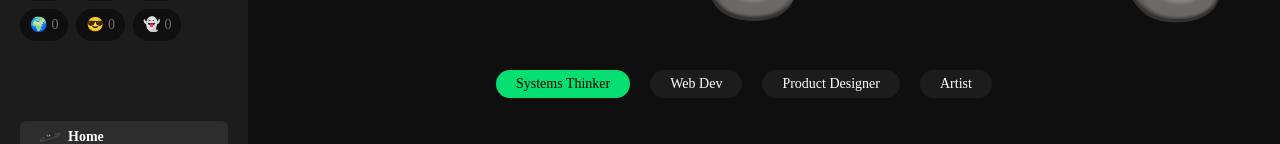
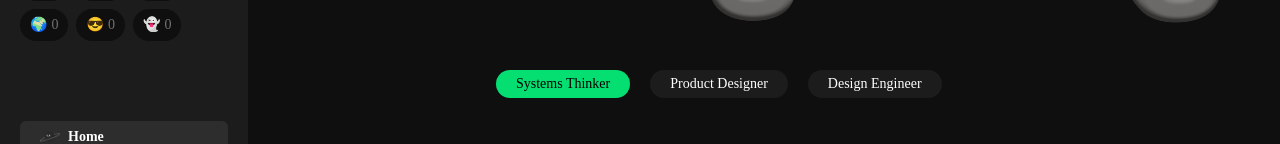
Before and after one commit to 0CocoWang0/magico-space-profile, a Next.js app: page / in a window 1280 px wide. Shown: the part 357-501 px from the top of the page. Built offline with nearby package versions, Linux system fonts and the light colour scheme; no server answers; the database is empty.

Commit message:
update titles

```diff
--- a/src/app/components/sections/hero/HeroSection.jsx
+++ b/src/app/components/sections/hero/HeroSection.jsx
@@ -83,9 +83,8 @@ export default function HeroWithWave({ setActiveSlug }) {
                 <div className="px-5 flex flex-col items-center justify-center md:w-[45vw]">
                     <div className="w-full flex justify-start items-center text-center gap-2 sm:gap-5 text-sm sm:mb-10 mb-2.5">
                         <div className="rounded-2xl bg-green-400 text-black px-5 py-1">Systems Thinker</div>
-                        <div className="rounded-2xl bg-[#1d1c1c] text-white px-5 py-1">Web Dev</div>
                         <div className="rounded-2xl bg-[#1d1c1c] text-white px-5 py-1">Product Designer</div>
-                        <div className="rounded-2xl bg-[#1d1c1c] text-white h-full items-center flex px-5 py-1">Artist</div>
+                        <div className="rounded-2xl bg-[#1d1c1c] text-white h-full items-center flex px-5 py-1">Design Engineer</div>
 
                     </div>
 
```
